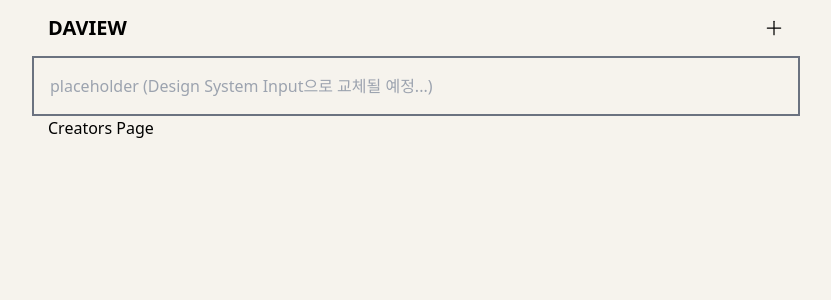
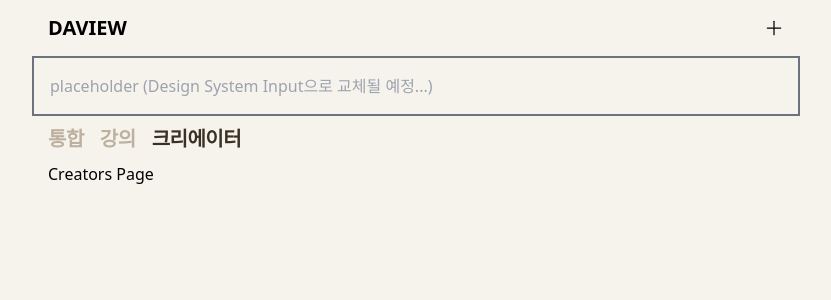
Before and after one commit to meetup-fe-next/daview-ui, a Next.js app: page /creators in a window 1280 px wide. Shown: the top 300 px of the page, without its empty margins (224-1055 px from the left). Built offline with nearby package versions, Linux system fonts and the light colour scheme; no server answers.

Commit message:
feat: 네비게이션 작업

```diff
--- a/app/creators/page.tsx
+++ b/app/creators/page.tsx
@@ -1,6 +1,7 @@
 import PageLayout from '@/components/PageLayout';
 import Header from '@/components/Header';
 import Input from '@/components/Input';
+import NavigationTab from '@/components/NavigationTab';
 
 export default function Page() {
   return (
@@ -10,6 +11,7 @@
         <Input />
       </PageLayout.TopFixed>
       <PageLayout.Contents>
+        <NavigationTab />
         <h1>Creators Page</h1>
       </PageLayout.Contents>
     </>
--- a/app/lectures/page.tsx
+++ b/app/lectures/page.tsx
@@ -1,6 +1,7 @@
 import PageLayout from '@/components/PageLayout';
 import Header from '@/components/Header';
 import Input from '@/components/Input';
+import NavigationTab from '@/components/NavigationTab';
 
 export default function Page() {
   return (
@@ -10,6 +11,7 @@
         <Input />
       </PageLayout.TopFixed>
       <PageLayout.Contents>
+        <NavigationTab />
         <h1>Lectures Page</h1>
       </PageLayout.Contents>
     </>
--- a/app/page.tsx
+++ b/app/page.tsx
@@ -2,6 +2,7 @@
 import Header from '@/components/Header';
 import Input from '@/components/Input';
 import Test from '@/ui/Test';
+import NavigationTab from '@/components/NavigationTab';
 
 export default async function Page() {
   return (
@@ -11,10 +12,10 @@
       </PageLayout.TopFixed>
       <PageLayout.Contents className="flex flex-col">
         <h1 className="my-4 text-3xl">Main Page</h1>
-
-        <div className="flex flex-1 flex-col items-center">
+        <div className="flex flex-col items-center">
           <Input readOnly />
         </div>
+        <NavigationTab />
       </PageLayout.Contents>
     </>
   );
--- /dev/null
+++ b/components/NavigationTab/NavigationTab.constants.ts
@@ -0,0 +1,5 @@
+export const MENU = [
+  { id: 0, name: '통합', path: '/' },
+  { id: 1, name: '강의', path: '/lectures' },
+  { id: 2, name: '크리에이터', path: '/creators' },
+];
--- /dev/null
+++ b/components/NavigationTab/index.tsx
@@ -0,0 +1,32 @@
+'use client';
+import { useState } from 'react';
+
+import { usePathname } from 'next/navigation';
+import Link from 'next/link';
+
+import Headline from '@/components/Typography/Headline';
+import { MENU } from './NavigationTab.constants';
+
+function NavigationTab() {
+  const pathname = usePathname();
+
+  return (
+    <nav className="flex items-start gap-4 py-2">
+      {MENU.map((menu) => (
+        <Link
+          href={menu.path}
+          key={menu.id}
+          onClick={() => {
+            console.log(menu.path);
+          }}
+        >
+          <Headline type="h4" color={pathname === menu.path ? 'secondary-900' : 'secondary-500'}>
+            {menu.name}
+          </Headline>
+        </Link>
+      ))}
+    </nav>
+  );
+}
+
+export default NavigationTab;
--- a/next.config.js
+++ /dev/null
@@ -1,4 +0,0 @@
-/** @type {import('tailwindcss').Config} */
-module.exports = {
-  plugins: [],
-};
```
